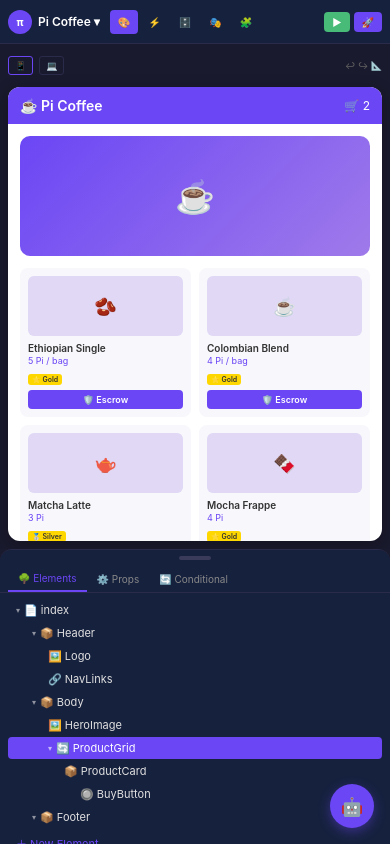
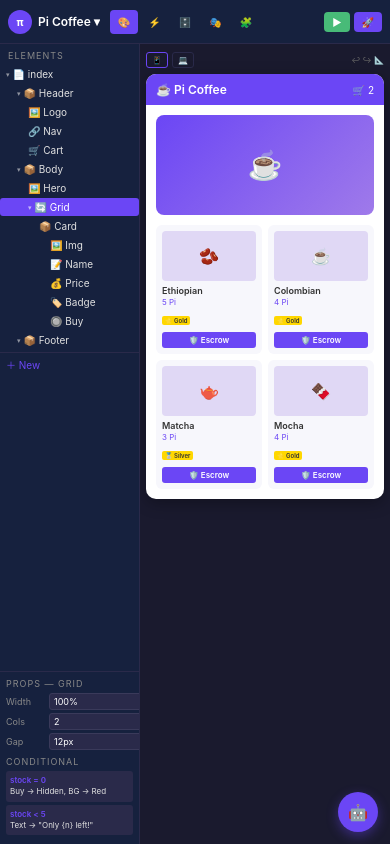
Before and after one commit to aybvip/Pi-Visual-Builder, a plain HTML site: page mockups/1-design-tab.html in a window 390 px wide. Drawn offline with Linux system fonts and the light colour scheme.

Commit message:
feat: move elements tree to left panel in mobile Design Tab mockup

```diff
--- a/mockups/1-design-tab.html
+++ b/mockups/1-design-tab.html
@@ -8,7 +8,7 @@
 * { margin: 0; padding: 0; box-sizing: border-box; font-family: -apple-system, BlinkMacSystemFont, 'Segoe UI', sans-serif; }
 body { background: #1a1a2e; color: #e0e0e0; height: 100vh; height: 100dvh; overflow: hidden; display: flex; flex-direction: column; }
 
-/* Top Bar - Compact */
+/* Top Bar */
 .topbar { display: flex; align-items: center; background: #16213e; height: 44px; border-bottom: 1px solid #2a2a4a; padding: 0 8px; gap: 2px; flex-shrink: 0; }
 .logo { width: 24px; height: 24px; background: #6B46F5; border-radius: 50%; display: flex; align-items: center; justify-content: center; font-weight: bold; font-size: 11px; color: white; margin-right: 4px; }
 .app-name { color: #fff; font-size: 12px; font-weight: 600; margin-right: 8px; white-space: nowrap; overflow: hidden; text-overflow: ellipsis; max-width: 80px; }
@@ -19,65 +19,65 @@ body { background: #1a1a2e; color: #e0e0e0; height: 100vh; height: 100dvh; overf
 .btn-preview { background: #48BB78; }
 .btn-deploy { background: #6B46F5; }
 
+/* Main: Left Panel + Canvas */
+.main { flex: 1; display: flex; overflow: hidden; }
+
+/* Left Panel: Elements Tree */
+.left-panel { width: 140px; background: #16213e; border-right: 1px solid #2a2a4a; overflow-y: auto; flex-shrink: 0; display: flex; flex-direction: column; }
+.panel-title { font-size: 9px; text-transform: uppercase; color: #888; padding: 6px 8px 4px; letter-spacing: 1px; }
+.tree-item { display: flex; align-items: center; padding: 3px 6px; font-size: 10px; cursor: pointer; gap: 3px; border-radius: 3px; margin-bottom: 1px; }
+.tree-item:active { background: #2a2a4a; }
+.tree-item.selected { background: #6B46F5; color: #fff; }
+.tree-item .icon { font-size: 7px; opacity: 0.6; }
+.tree-item .indent { width: 8px; flex-shrink: 0; }
+.add-btn { display: flex; align-items: center; gap: 3px; padding: 4px 6px; font-size: 10px; color: #6B46F5; cursor: pointer; margin-top: 2px; border-top: 1px solid #2a2a4a; }
+
+/* Props Section in Left Panel */
+.props-section { border-top: 1px solid #2a2a4a; padding: 6px; margin-top: auto; }
+.props-title { font-size: 9px; text-transform: uppercase; color: #888; margin-bottom: 4px; letter-spacing: 1px; }
+.prop-row { display: flex; align-items: center; margin-bottom: 3px; gap: 3px; }
+.prop-label { font-size: 9px; color: #888; width: 40px; flex-shrink: 0; }
+.prop-input { flex: 1; background: #2a2a4a; border: 1px solid #3a3a5a; color: #fff; padding: 2px 4px; border-radius: 3px; font-size: 9px; }
+.cond-item { background: #2a2a4a; border-radius: 3px; padding: 4px; margin-bottom: 3px; font-size: 8px; line-height: 1.4; }
+.cond-item .cond-label { color: #6B46F5; font-weight: 600; }
+
 /* Canvas Area */
-.canvas-area { flex: 1; overflow-y: auto; padding: 8px; display: flex; flex-direction: column; }
-.canvas-toolbar { display: flex; align-items: center; padding: 4px 0; gap: 6px; margin-bottom: 8px; }
-.device-btn { background: none; border: 1px solid #2a2a4a; color: #888; padding: 3px 6px; border-radius: 3px; font-size: 9px; cursor: pointer; }
+.canvas-area { flex: 1; overflow-y: auto; padding: 6px; display: flex; flex-direction: column; }
+.canvas-toolbar { display: flex; align-items: center; padding: 2px 0; gap: 4px; margin-bottom: 4px; }
+.device-btn { background: none; border: 1px solid #2a2a4a; color: #888; padding: 2px 5px; border-radius: 3px; font-size: 8px; cursor: pointer; }
 .device-btn.active { border-color: #6B46F5; color: #6B46F5; }
-.canvas-toolbar-right { margin-left: auto; font-size: 9px; color: #666; }
+.canvas-toolbar-right { margin-left: auto; font-size: 8px; color: #666; }
 
 /* Phone Preview */
-.phone-frame { width: 100%; max-width: 375px; margin: 0 auto; background: #fff; border-radius: 12px; overflow: hidden; box-shadow: 0 4px 16px rgba(0,0,0,0.3); }
-.phone-header { background: #6B46F5; padding: 10px 12px; display: flex; align-items: center; justify-content: space-between; }
-.phone-header h1 { color: #fff; font-size: 14px; font-weight: 600; }
-.phone-header .cart { color: #fff; font-size: 12px; }
-.phone-body { padding: 12px; }
-.hero-img { width: 100%; height: 120px; background: linear-gradient(135deg, #6B46F5, #9F7AEA); border-radius: 10px; display: flex; align-items: center; justify-content: center; color: #fff; font-size: 32px; margin-bottom: 12px; }
-.product-grid { display: grid; grid-template-columns: 1fr 1fr; gap: 8px; }
-.product-card { background: #f7f7fc; border-radius: 8px; padding: 8px; }
-.product-img { width: 100%; height: 60px; background: #e0d8f5; border-radius: 6px; margin-bottom: 6px; display: flex; align-items: center; justify-content: center; font-size: 18px; }
-.product-name { font-size: 10px; color: #333; font-weight: 600; }
-.product-price { font-size: 9px; color: #6B46F5; margin-top: 1px; }
-.product-badge { display: inline-block; background: #FFD700; color: #333; font-size: 7px; padding: 1px 4px; border-radius: 3px; font-weight: 600; margin-top: 2px; }
-.buy-btn { width: 100%; background: #6B46F5; color: #fff; border: none; padding: 4px; border-radius: 4px; font-size: 9px; font-weight: 600; margin-top: 4px; cursor: pointer; }
+.phone-frame { width: 100%; max-width: 320px; margin: 0 auto; background: #fff; border-radius: 10px; overflow: hidden; box-shadow: 0 4px 16px rgba(0,0,0,0.3); }
+.phone-header { background: #6B46F5; padding: 8px 10px; display: flex; align-items: center; justify-content: space-between; }
+.phone-header h1 { color: #fff; font-size: 12px; font-weight: 600; }
+.phone-header .cart { color: #fff; font-size: 10px; }
+.phone-body { padding: 10px; }
+.hero-img { width: 100%; height: 100px; background: linear-gradient(135deg, #6B46F5, #9F7AEA); border-radius: 8px; display: flex; align-items: center; justify-content: center; color: #fff; font-size: 28px; margin-bottom: 10px; }
+.product-grid { display: grid; grid-template-columns: 1fr 1fr; gap: 6px; }
+.product-card { background: #f7f7fc; border-radius: 6px; padding: 6px; }
+.product-img { width: 100%; height: 50px; background: #e0d8f5; border-radius: 4px; margin-bottom: 4px; display: flex; align-items: center; justify-content: center; font-size: 16px; }
+.product-name { font-size: 9px; color: #333; font-weight: 600; }
+.product-price { font-size: 8px; color: #6B46F5; margin-top: 1px; }
+.product-badge { display: inline-block; background: #FFD700; color: #333; font-size: 6px; padding: 1px 3px; border-radius: 2px; font-weight: 600; margin-top: 2px; }
+.buy-btn { width: 100%; background: #6B46F5; color: #fff; border: none; padding: 3px; border-radius: 3px; font-size: 8px; font-weight: 600; margin-top: 3px; cursor: pointer; }
 
-/* Bottom Sheet: Elements Tree */
-.bottom-sheet { background: #16213e; border-top: 1px solid #2a2a4a; border-radius: 12px 12px 0 0; flex-shrink: 0; max-height: 35vh; overflow-y: auto; }
-.sheet-handle { width: 32px; height: 4px; background: #3a3a5a; border-radius: 2px; margin: 6px auto; }
-.sheet-tabs { display: flex; border-bottom: 1px solid #2a2a4a; padding: 0 8px; }
-.sheet-tab { padding: 6px 10px; font-size: 10px; color: #888; cursor: pointer; border: none; background: none; }
-.sheet-tab.active { color: #6B46F5; border-bottom: 2px solid #6B46F5; }
-.sheet-content { padding: 6px 8px; }
-.tree-item { display: flex; align-items: center; padding: 4px 8px; font-size: 11px; cursor: pointer; gap: 4px; border-radius: 4px; margin-bottom: 1px; }
-.tree-item:active { background: #2a2a4a; }
-.tree-item.selected { background: #6B46F5; color: #fff; }
-.tree-item .icon { font-size: 8px; opacity: 0.6; }
-.tree-item .indent { width: 12px; }
-.add-btn { display: flex; align-items: center; gap: 4px; padding: 6px 8px; font-size: 11px; color: #6B46F5; cursor: pointer; }
-
-/* Props Sheet */
-.prop-row { display: flex; align-items: center; margin-bottom: 4px; gap: 4px; padding: 0 4px; }
-.prop-label { font-size: 10px; color: #888; width: 50px; flex-shrink: 0; }
-.prop-input { flex: 1; background: #2a2a4a; border: 1px solid #3a3a5a; color: #fff; padding: 3px 6px; border-radius: 3px; font-size: 10px; }
-.prop-color { width: 20px; height: 20px; border-radius: 3px; border: 1px solid #3a3a5a; }
-.cond-item { background: #2a2a4a; border-radius: 4px; padding: 6px; margin-bottom: 4px; font-size: 10px; }
-.cond-item .cond-label { color: #6B46F5; font-weight: 600; margin-bottom: 2px; }
-
-/* AI Bar - Floating */
-.ai-fab { position: fixed; bottom: 16px; right: 16px; width: 44px; height: 44px; background: #6B46F5; border-radius: 50%; display: flex; align-items: center; justify-content: center; font-size: 18px; box-shadow: 0 4px 12px rgba(107,70,245,0.4); cursor: pointer; z-index: 100; }
-.ai-panel { position: fixed; bottom: 0; left: 0; right: 0; background: #16213e; border-top: 1px solid #2a2a4a; border-radius: 12px 12px 0 0; z-index: 99; max-height: 50vh; display: none; flex-direction: column; }
+/* AI FAB */
+.ai-fab { position: fixed; bottom: 12px; right: 12px; width: 40px; height: 40px; background: #6B46F5; border-radius: 50%; display: flex; align-items: center; justify-content: center; font-size: 16px; box-shadow: 0 4px 12px rgba(107,70,245,0.4); cursor: pointer; z-index: 100; }
+.ai-panel { position: fixed; bottom: 0; left: 0; right: 0; background: #16213e; border-top: 1px solid #2a2a4a; border-radius: 10px 10px 0 0; z-index: 99; max-height: 45vh; display: none; flex-direction: column; }
 .ai-panel.open { display: flex; }
-.ai-header { display: flex; align-items: center; padding: 8px 12px; gap: 6px; border-bottom: 1px solid #2a2a4a; }
-.ai-avatar { width: 20px; height: 20px; background: #6B46F5; border-radius: 50%; display: flex; align-items: center; justify-content: center; font-size: 10px; }
-.ai-name { font-size: 11px; font-weight: 600; color: #fff; }
-.ai-close { margin-left: auto; background: none; border: none; color: #888; font-size: 16px; cursor: pointer; }
-.ai-messages { flex: 1; padding: 8px 12px; overflow-y: auto; }
-.ai-msg { font-size: 10px; margin-bottom: 4px; line-height: 1.4; }
+.ai-header { display: flex; align-items: center; padding: 6px 10px; gap: 4px; border-bottom: 1px solid #2a2a4a; }
+.ai-avatar { width: 18px; height: 18px; background: #6B46F5; border-radius: 50%; display: flex; align-items: center; justify-content: center; font-size: 9px; }
+.ai-name { font-size: 10px; font-weight: 600; color: #fff; }
+.ai-close { margin-left: auto; background: none; border: none; color: #888; font-size: 14px; cursor: pointer; }
+.ai-messages { flex: 1; padding: 6px 10px; overflow-y: auto; }
+.ai-msg { font-size: 9px; margin-bottom: 3px; line-height: 1.4; }
 .ai-msg.bot { color: #9F7AEA; }
 .ai-msg.user { color: #48BB78; text-align: right; }
-.ai-input-row { display: flex; padding: 8px 12px; gap: 6px; }
-.ai-input { flex: 1; background: #2a2a4a; border: 1px solid #3a3a5a; color: #fff; padding: 6px 8px; border-radius: 6px; font-size: 11px; }
-.ai-send { background: #6B46F5; color: #fff; border: none; padding: 6px 10px; border-radius: 6px; font-size: 11px; cursor: pointer; }
+.ai-input-row { display: flex; padding: 6px 10px; gap: 4px; }
+.ai-input { flex: 1; background: #2a2a4a; border: 1px solid #3a3a5a; color: #fff; padding: 5px 7px; border-radius: 5px; font-size: 10px; }
+.ai-send { background: #6B46F5; color: #fff; border: none; padding: 5px 8px; border-radius: 5px; font-size: 10px; cursor: pointer; }
 </style>
 </head>
 <body>
@@ -94,6 +94,46 @@ body { background: #1a1a2e; color: #e0e0e0; height: 100vh; height: 100dvh; overf
   <div class="topbar-right">
     <button class="btn-sm btn-preview">▶</button>
     <button class="btn-sm btn-deploy">🚀</button>
+  </div>
+</div>
+
+<!-- Main: Left Panel + Canvas -->
+<div class="main">
+  <!-- Left Panel: Elements Tree + Props -->
+  <div class="left-panel">
+    <div class="panel-title">Elements</div>
+    <div class="tree-item"><span class="icon">▾</span> 📄 index</div>
+    <div class="tree-item"><span class="indent"></span><span class="icon">▾</span> 📦 Header</div>
+    <div class="tree-item"><span class="indent"></span><span class="indent"></span> 🖼️ Logo</div>
+    <div class="tree-item"><span class="indent"></span><span class="indent"></span> 🔗 Nav</div>
+    <div class="tree-item"><span class="indent"></span><span class="indent"></span> 🛒 Cart</div>
+    <div class="tree-item"><span class="indent"></span><span class="icon">▾</span> 📦 Body</div>
+    <div class="tree-item"><span class="indent"></span><span class="indent"></span> 🖼️ Hero</div>
+    <div class="tree-item selected"><span class="indent"></span><span class="indent"></span><span class="icon">▾</span> 🔄 Grid</div>
+    <div class="tree-item"><span class="indent"></span><span class="indent"></span><span class="indent"></span> 📦 Card</div>
+    <div class="tree-item"><span class="indent"></span><span class="indent"></span><span class="indent"></span><span class="indent"></span> 🖼️ Img</div>
+    <div class="tree-item"><span class="indent"></span><span class="indent"></span><span class="indent"></span><span class="indent"></span> 📝 Name</div>
+    <div class="tree-item"><span class="indent"></span><span class="indent"></span><span class="indent"></span><span class="indent"></span> 💰 Price</div>
+    <div class="tree-item"><span class="indent"></span><span class="indent"></span><span class="indent"></span><span class="indent"></span> 🏷️ Badge</div>
+    <div class="tree-item"><span class="indent"></span><span class="indent"></span><span class="indent"></span><span class="indent"></span> 🔘 Buy</div>
+    <div class="tree-item"><span class="indent"></span><span class="icon">▾</span> 📦 Footer</div>
+    <div class="add-btn">＋ New</div>
+
+    <!-- Props (bottom of left panel) -->
+    <div class="props-section">
+      <div class="props-title">Props — Grid</div>
+      <div class="prop-row"><span class="prop-label">Width</span><input class="prop-input" value="100%"></div>
+      <div class="prop-row"><span class="prop-label">Cols</span><input class="prop-input" value="2"></div>
+      <div class="prop-row"><span class="prop-label">Gap</span><input class="prop-input" value="12px"></div>
+      <div class="props-title" style="margin-top:6px">Conditional</div>
+      <div class="cond-item">
+        <div class="cond-label">stock = 0</div>
+        Buy → Hidden, BG → Red
+      </div>
+      <div class="cond-item">
+        <div class="cond-label">stock &lt; 5</div>
+        Text → "Only {n} left!"
+      </div>
     </div>
   </div>
 
@@ -114,28 +154,28 @@ body { background: #1a1a2e; color: #e0e0e0; height: 100vh; height: 100dvh; overf
         <div class="product-grid">
           <div class="product-card">
             <div class="product-img">🫘</div>
-          <div class="product-name">Ethiopian Single</div>
-          <div class="product-price">5 Pi / bag</div>
+            <div class="product-name">Ethiopian</div>
+            <div class="product-price">5 Pi</div>
             <span class="product-badge">⭐ Gold</span>
             <button class="buy-btn">🛡️ Escrow</button>
           </div>
           <div class="product-card">
             <div class="product-img">☕</div>
-          <div class="product-name">Colombian Blend</div>
-          <div class="product-price">4 Pi / bag</div>
+            <div class="product-name">Colombian</div>
+            <div class="product-price">4 Pi</div>
             <span class="product-badge">⭐ Gold</span>
             <button class="buy-btn">🛡️ Escrow</button>
           </div>
           <div class="product-card">
             <div class="product-img">🫖</div>
-          <div class="product-name">Matcha Latte</div>
+            <div class="product-name">Matcha</div>
             <div class="product-price">3 Pi</div>
             <span class="product-badge">🥈 Silver</span>
             <button class="buy-btn">🛡️ Escrow</button>
           </div>
           <div class="product-card">
             <div class="product-img">🍫</div>
-          <div class="product-name">Mocha Frappe</div>
+            <div class="product-name">Mocha</div>
             <div class="product-price">4 Pi</div>
             <span class="product-badge">⭐ Gold</span>
             <button class="buy-btn">🛡️ Escrow</button>
@@ -144,39 +184,15 @@ body { background: #1a1a2e; color: #e0e0e0; height: 100vh; height: 100dvh; overf
       </div>
     </div>
   </div>
-
-<!-- Bottom Sheet: Elements + Props -->
-<div class="bottom-sheet">
-  <div class="sheet-handle"></div>
-  <div class="sheet-tabs">
-    <button class="sheet-tab active">🌳 Elements</button>
-    <button class="sheet-tab">⚙️ Props</button>
-    <button class="sheet-tab">🔄 Conditional</button>
-  </div>
-  <div class="sheet-content">
-    <div class="tree-item"><span class="icon">▾</span> 📄 index</div>
-    <div class="tree-item"><span class="indent"></span><span class="icon">▾</span> 📦 Header</div>
-    <div class="tree-item"><span class="indent"></span><span class="indent"></span> 🖼️ Logo</div>
-    <div class="tree-item"><span class="indent"></span><span class="indent"></span> 🔗 NavLinks</div>
-    <div class="tree-item"><span class="indent"></span><span class="icon">▾</span> 📦 Body</div>
-    <div class="tree-item"><span class="indent"></span><span class="indent"></span> 🖼️ HeroImage</div>
-    <div class="tree-item selected"><span class="indent"></span><span class="indent"></span><span class="icon">▾</span> 🔄 ProductGrid</div>
-    <div class="tree-item"><span class="indent"></span><span class="indent"></span><span class="indent"></span> 📦 ProductCard</div>
-    <div class="tree-item"><span class="indent"></span><span class="indent"></span><span class="indent"></span><span class="indent"></span> 🔘 BuyButton</div>
-    <div class="tree-item"><span class="indent"></span><span class="icon">▾</span> 📦 Footer</div>
-    <div class="add-btn">＋ New Element</div>
-  </div>
 </div>
 
 <!-- AI FAB -->
 <div class="ai-fab" onclick="document.querySelector('.ai-panel').classList.toggle('open')">🤖</div>
-
-<!-- AI Panel -->
 <div class="ai-panel">
   <div class="ai-header">
     <div class="ai-avatar">🤖</div>
     <span class="ai-name">Pi AI</span>
-    <span style="font-size:9px;color:#48BB78">● Online</span>
+    <span style="font-size:8px;color:#48BB78">● Online</span>
     <button class="ai-close" onclick="document.querySelector('.ai-panel').classList.remove('open')">✕</button>
   </div>
   <div class="ai-messages">
```
Lines whose indentation alone changed are shown as unchanged.
